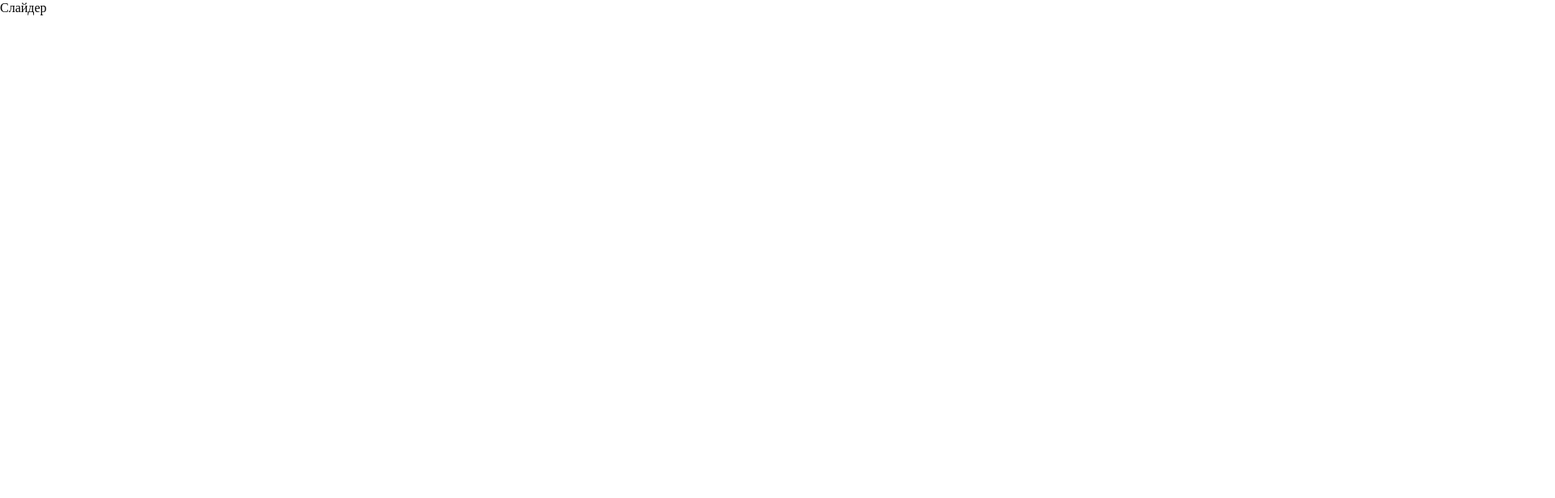
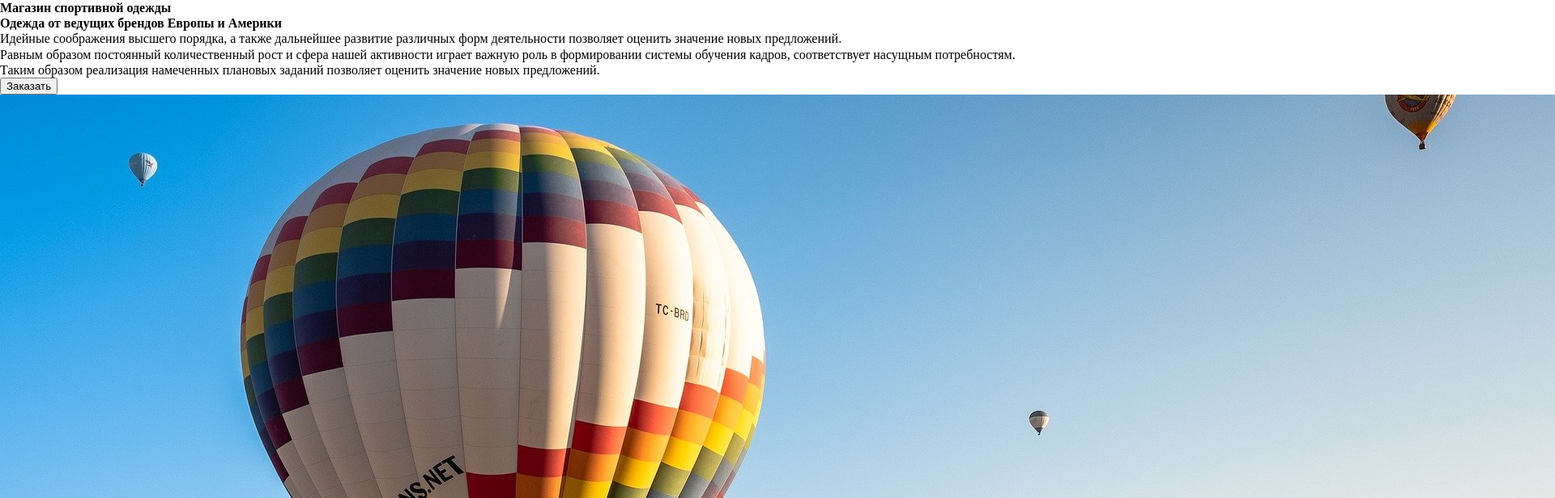
Before and after one commit to SergeyLebidko/clip_slider, a React (Create React App) app: page / in a window 1280 px wide. Shown: the top 616 px of the page at 81% size, 1920 px wide, since content can reach past the window. Built offline with nearby package versions, Linux system fonts and the light colour scheme.

Commit message:
Создан код вывода контента слайдов

```diff
--- a/package.json
+++ b/package.json
@@ -6,6 +6,7 @@
     "@testing-library/jest-dom": "^5.14.1",
     "@testing-library/react": "^11.2.7",
     "@testing-library/user-event": "^12.8.3",
+    "classnames": "^2.3.1",
     "node-sass": "^6.0.1",
     "react": "^17.0.2",
     "react-dom": "^17.0.2",
--- a/src/components/Slide/Slide.js
+++ b/src/components/Slide/Slide.js
@@ -1,10 +1,31 @@
 import React from "react";
+import classNames from "classnames";
+import {PRESET1, PRESET2, PRESET3, PRESET4, PRESET5} from "../../constants/settings";
 import "./Slide.scss";
 
-function Slide(){
+function Slide({preset, mainHeader, smallHeader, text, buttonText, image, pattern}) {
+    const classList = classNames('slide', {
+        'preset_1': preset === PRESET1,
+        'preset_2': preset === PRESET2,
+        'preset_3': preset === PRESET3,
+        'preset_4': preset === PRESET4,
+        'preset_5': preset === PRESET5
+    });
+
+    const polygon = `polygon(${pattern.map(([x, y]) => x + " " + y).join(", ")})`;
+
+    // TODO Тестовый вывод. В дальнейшем удалить.
+    console.log(polygon);
+
     return (
-        <div>
-            Слайд
+        <div className={classList} style={{clipPath: polygon}}>
+            <h1>{mainHeader}</h1>
+            <h3>{smallHeader}</h3>
+            <div>
+                {text.map((line, index) => <p key={index}>{line}</p>)}
+            </div>
+            <button>{buttonText}</button>
+            <img src={image}/>
         </div>
     );
 }
--- a/src/components/Slide/Slide.scss
+++ b/src/components/Slide/Slide.scss
@@ -0,0 +1,23 @@
+.slide {
+
+}
+
+.preset_1 {
+
+}
+
+.preset_2 {
+
+}
+
+.preset_3 {
+
+}
+
+.preset_4 {
+
+}
+
+.preset_5 {
+
+}
--- a/src/components/Slider/Slider.js
+++ b/src/components/Slider/Slider.js
@@ -1,10 +1,12 @@
 import React from "react";
+import Slide from "../Slide/Slide";
+import {PATTERN_DATA, SLIDER_DATA} from "../../constants/settings";
 import "./Slider.scss";
 
-function Slider(){
+function Slider() {
     return (
         <div>
-            Слайдер
+            {SLIDER_DATA.map((data, index) => <Slide key={index} {...data} pattern={PATTERN_DATA[0]}/>)}
         </div>
     );
 }
--- a/src/constants/settings.js
+++ b/src/constants/settings.js
@@ -4,7 +4,7 @@ import image3 from "../content/slide3.jpg";
 import image4 from "../content/slide4.jpg";
 import image5 from "../content/slide5.jpg";
 
-export const PATTERNS = [
+export const PATTERN_DATA = [
     [[0, 0], [100, 0], [100, 100], [0, 100]],
     [[0, 50], [50, 50], [50, 0], [100, 0], [100, 100], [0, 100]],
     [[0, 50], [100, 50], [100, 100], [0, 100]],
```
Also changed, not shown: 1 other file (tests, documents, lock files or other folders).
